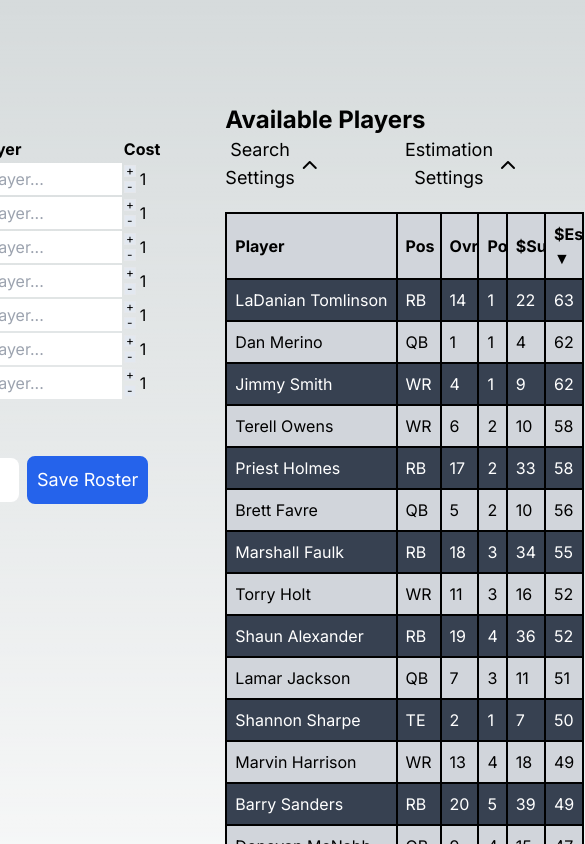
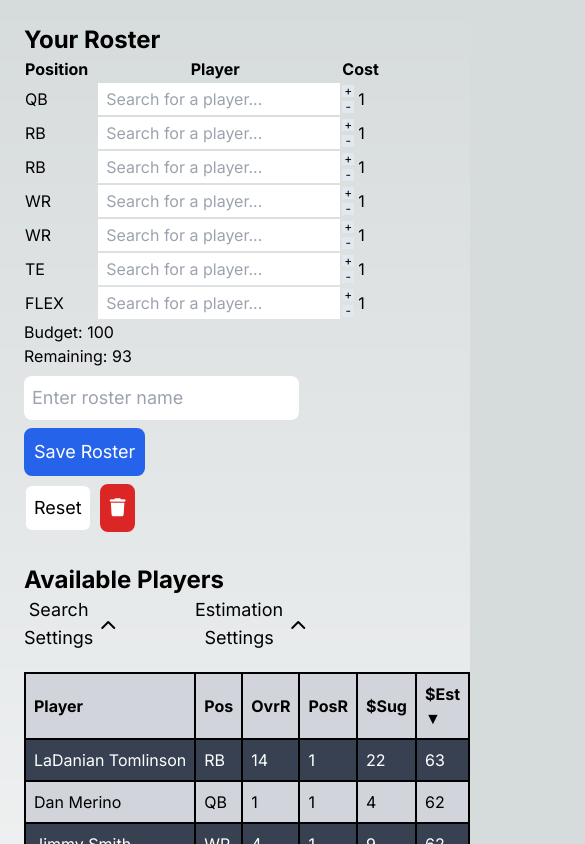
Before and after one commit to howell/draft-builder, a Next.js app: page /demo in a window 390 px wide. Shown: the top 844 px of the page, 585 px wide, since content can reach past the window. Built offline with nearby package versions, Linux system fonts and the light colour scheme.

Commit message:
improve mobile design

```diff
--- a/src/app/demo/page.tsx
+++ b/src/app/demo/page.tsx
@@ -18,13 +18,13 @@ export default function Demo() {
   }, []);
 
   return (
-    <main className="flex min-h-screen flex-col items-center p-24">
-          {availableLeagues.length > 0 && <Sidebar availableLeagues={availableLeagues} />}
-          <MockTable {...demoTableProps} />
-          <div className="flex flex-col">
-          </div>
-      </main>
-  );
+        <div className='flex flex-col md:flex-row'>
+            {availableLeagues.length > 0 && <Sidebar availableLeagues={availableLeagues} />}
+            <main className="flex-1 p-4">
+                <MockTable {...demoTableProps} />
+            </main>
+        </div>
+    );
 }
 
 const demoRoster = new Map([['QB', 1], ['RB', 2], ['WR', 2], ['TE', 1], ['FLEX', 1]]);
--- a/src/app/league/[leagueID]/drafts/[draftYear]/PlayerTable.tsx
+++ b/src/app/league/[leagueID]/drafts/[draftYear]/PlayerTable.tsx
@@ -62,7 +62,7 @@ const PlayerTable = <T extends object,>({
                         {columns.map(([column, name]) => (
                             <th
                                 key={column.toString()}
-                                className={`max-w-6 md:w-min md:max-w-fit mx-2 px-2 py-2
+                                className={`max-w-fit md:w-min md:max-w-fit mx-2 px-2 py-2
                                             sticky top-0
                                             border-2 border-black
                                             text-left cursor-pointer
--- a/src/app/league/[leagueID]/mocks/MockTable.tsx
+++ b/src/app/league/[leagueID]/mocks/MockTable.tsx
@@ -23,7 +23,7 @@ export interface MockTableProps {
 const availablePlayerColumns: [(keyof CostEstimatedPlayer), ColumnName][] = [
     ['name', 'Player'],
     ['defaultPosition', {name: 'Position', shortName: 'Pos'}],
-    ['overallRank', {name: 'Overall Rank', shortName: 'Ovr'}],
+    ['overallRank', {name: 'Overall Rank', shortName: 'OvrR'}],
     ['positionRank', {name: 'Position Rank', shortName: 'PosR'}],
     ['suggestedCost', {name: 'Suggested Cost', shortName: '$Sug'}],
     ['estimatedCost', {name: 'Estimated Cost', shortName: '$Est'}],
@@ -198,9 +198,8 @@ const MockTable: React.FC<MockTableProps> = ({ leagueId, draftName, positions, a
 
 
     return (
-        <div className='MockTable'>
-            <div className="flex justify-between p-2 mx-20">
-                <div className="">
+        <div className="flex flex-col md:flex-row justify-between gap-8 p-2 mx-auto">
+            <div className="md:ml-8">
                 <PrimaryHeading>Your Roster</PrimaryHeading>
                 <table>
                     <thead>
@@ -239,14 +238,14 @@ const MockTable: React.FC<MockTableProps> = ({ leagueId, draftName, positions, a
                 <div>
                     <DarkLightText>
                         <input
-                                className="bg-inherit text-inherit text-lg mt-2 p-2 w-3/5 rounded-lg"
+                            className="bg-inherit text-inherit text-lg mt-2 p-2 gap-8 w-auto rounded-lg"
                             type="text"
                             value={rosterName}
                             onChange={(e) => setRosterName(e.target.value)}
                             placeholder="Enter roster name"
                         />
                     </DarkLightText>
-                        <MockButton onClick={saveRosterSelections} styles="mt-2 ml-2 text-white border-blue-600 bg-blue-600 hover:bg-blue-400">
+                    <MockButton onClick={saveRosterSelections} styles="mt-2 text-white border-blue-600 bg-blue-600 hover:bg-blue-400">
                         Save Roster
                     </MockButton>
                 </div>
@@ -257,7 +256,7 @@ const MockTable: React.FC<MockTableProps> = ({ leagueId, draftName, positions, a
                     </MockButton>
                 </div>
             </div>
-                <div className='flex flex-col items-start ml-16'>
+            <div className='flex flex-col items-start '>
                 <PrimaryHeading>
                     Available Players
                 </PrimaryHeading>
@@ -298,7 +297,6 @@ const MockTable: React.FC<MockTableProps> = ({ leagueId, draftName, positions, a
                     onPlayerClick={onPlayerClick}
                     defaultSortColumn='estimatedCost'
                     defaultSortDirection='desc' />
-                </div>
             </div>
         </div>
     );
```
Lines whose indentation alone changed are shown as unchanged.
